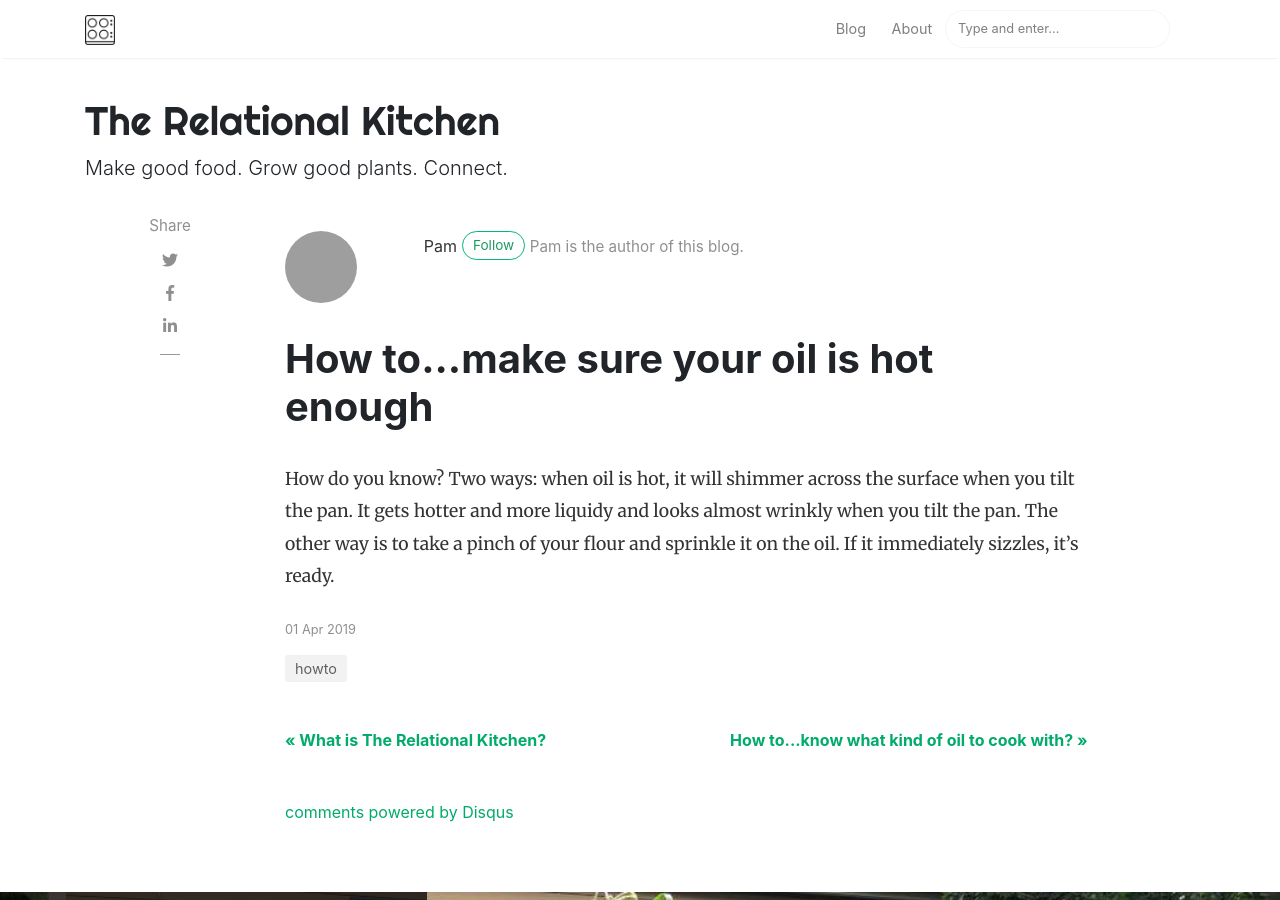
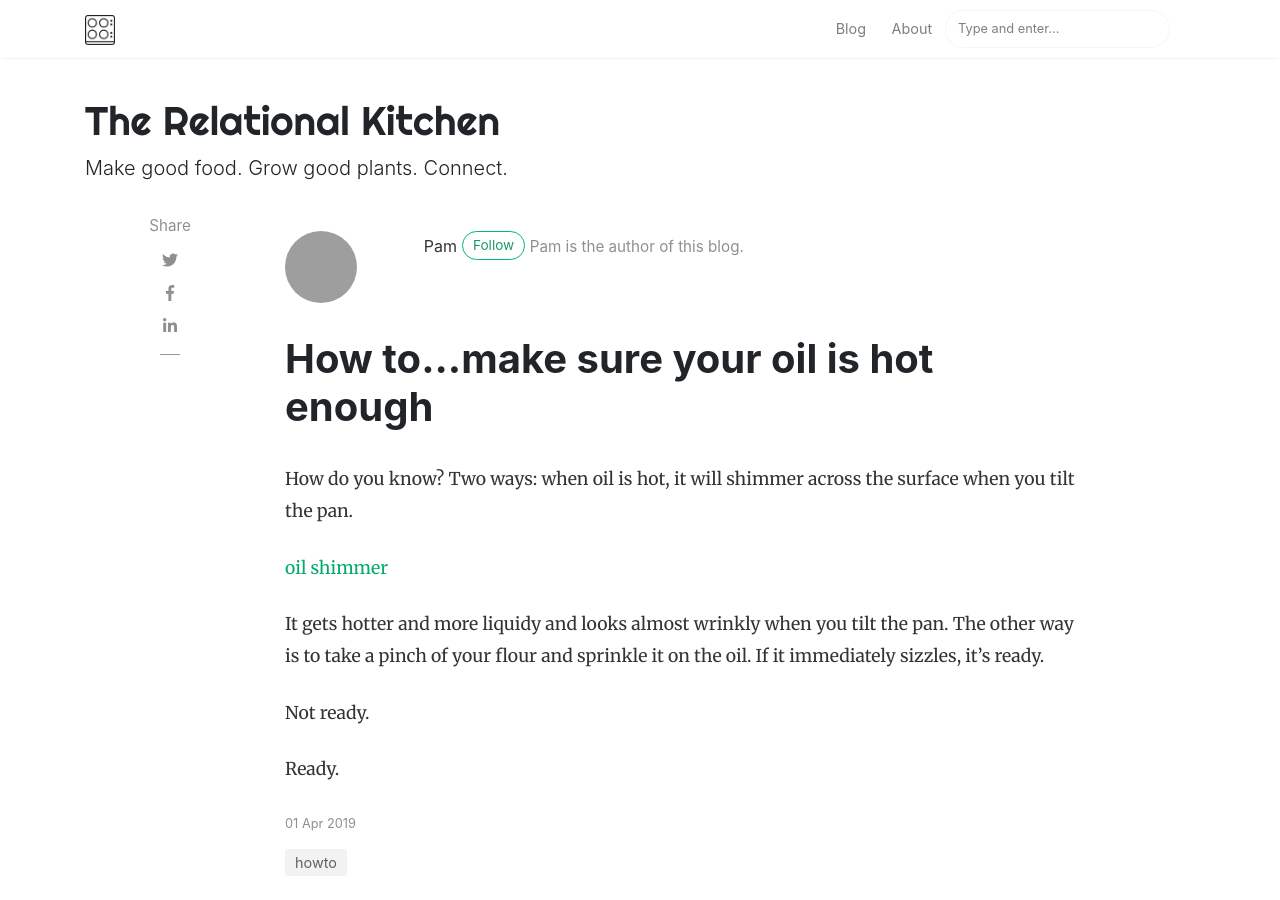
Before and after one commit to pknielski/pknielski.github.io, a Jekyll site: the page built from _posts/2019-04-01-oil-hot-enough.md, in a window 1280 px wide and 900 px high. Built offline with Jekyll 4.4.1, drawn with Linux system fonts in a browser that asks for light colours; nearby versions of some CDN libraries; comment, search, counter and statistics services are not loaded; grey boxes are pictures that could not be loaded.

Commit message:
Update 2019-04-01-oil-hot-enough.md

```diff
--- a/_posts/2019-04-01-oil-hot-enough.md
+++ b/_posts/2019-04-01-oil-hot-enough.md
@@ -8,4 +8,12 @@ featured: false
 title: How to...make sure your oil is hot enough
 hidden: false
 ---
-How do you know?  Two ways: when oil is hot, it will shimmer across the surface when you tilt the pan.  It gets hotter and more liquidy and looks almost wrinkly when you tilt the pan. The other way is to take a pinch of your flour and sprinkle it on the oil.  If it immediately sizzles, it’s ready.
+How do you know?  Two ways: when oil is hot, it will shimmer across the surface when you tilt the pan.
+
+[oil shimmer](https://www.youtube.com/watch?v=cc4M9izmx5Q)
+
+It gets hotter and more liquidy and looks almost wrinkly when you tilt the pan. The other way is to take a pinch of your flour and sprinkle it on the oil.  If it immediately sizzles, it’s ready.
+
+Not ready.
+
+Ready.
```
